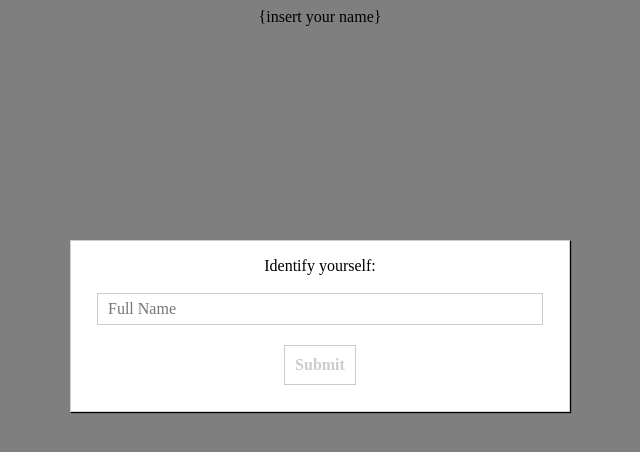
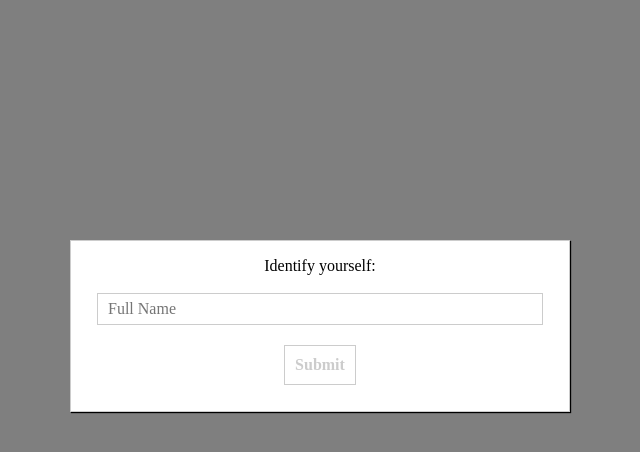
Before and after one commit to 3etechinns/react-order-book-trading, a React app: page / in a window 1280 px wide. Shown: the top 452 px of the page, without its empty margins (320-960 px from the left). Built offline with nearby package versions, Linux system fonts and the light colour scheme.

Commit message:
Renamed Main to Dashboard

```diff
--- a/src/App.js
+++ b/src/App.js
@@ -1,14 +1,14 @@
 import React, { Component } from 'react';
 import classes from './App.css';
 
-import Main from './containers/Main/Main';
+import Dashboard from './containers/Dashboard/Dashboard';
 
 class App extends Component {
 
     render() {
         return (
             <div className={classes.App}>
-                <Main />
+                <Dashboard />
             </div>
         )
     }
--- a/src/containers/Main/Main.js
+++ b/src/containers/Dashboard/Dashboard.js
@@ -16,10 +16,11 @@ class Main extends Component{
     render () {
         return (
             <div>
-            <Modal show={this.state.createName}>
-                <Handle closeModal={this.closeModal}/>
-            </Modal>
-            {this.props.name}
+                <Modal show={this.state.createName}>
+                    <Handle closeModal={this.closeModal}/>
+                </Modal>
+
+
             </div>
         )
     }
```
